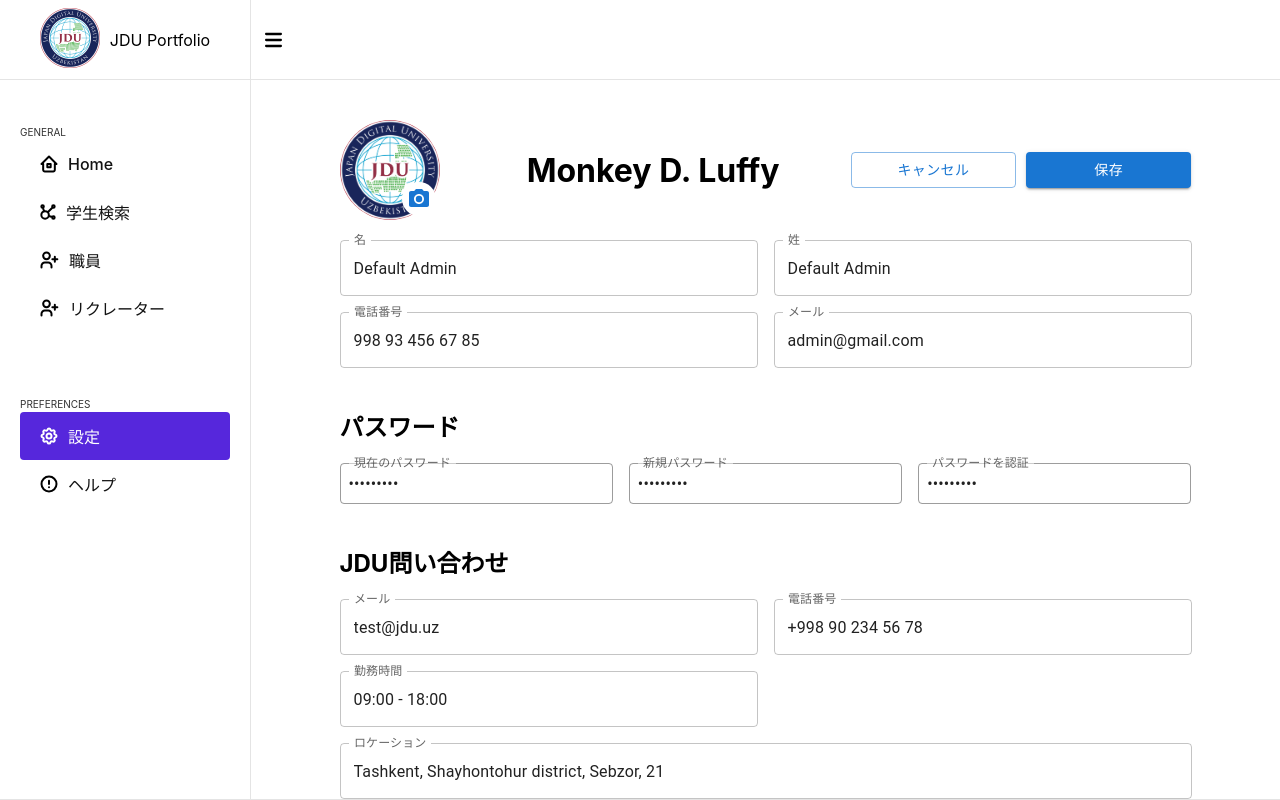
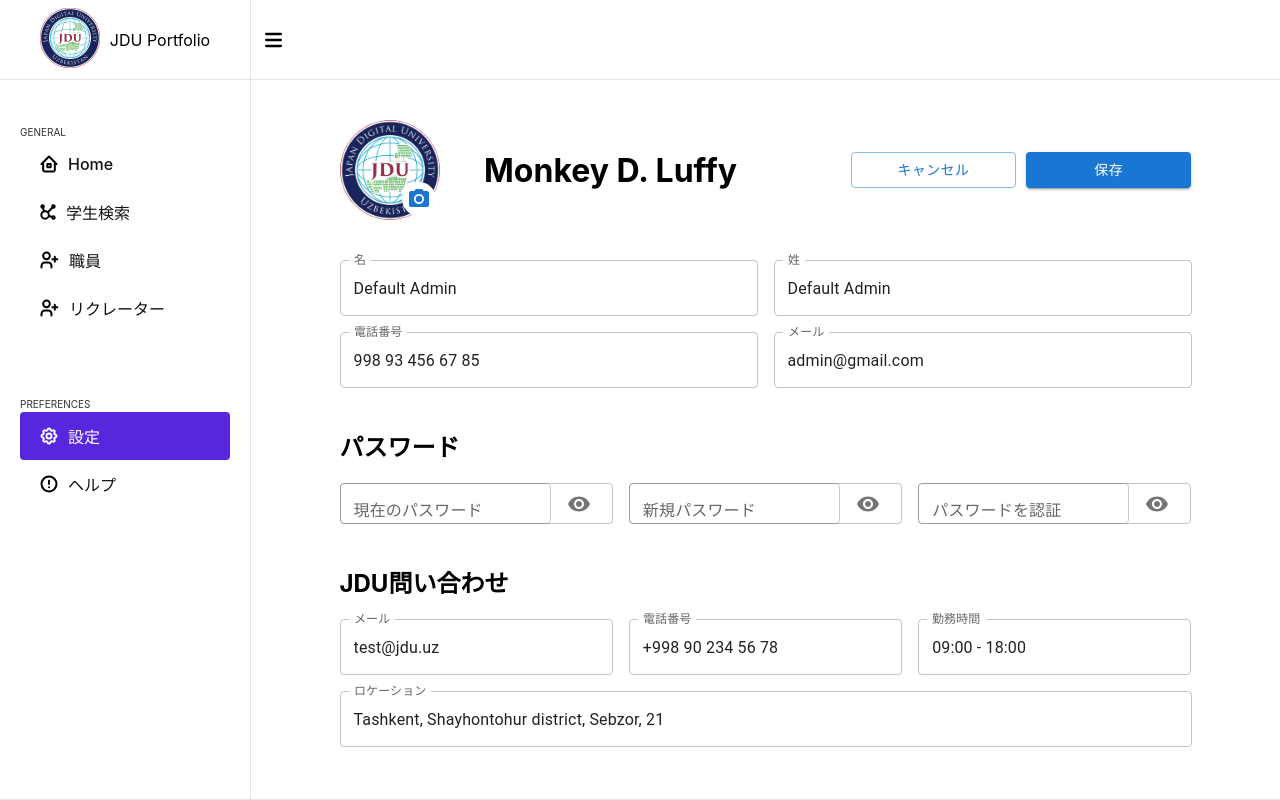
Before and after one commit to jdu211171/portfolio-all, a React (Vite) app in the folder portfolio-client/: page /settings in a window 1280 px wide. Built offline with nearby package versions, Linux system fonts and the light colour scheme; sample sign-in values are in the browser's storage.

Commit message:
Setting page update with style + Basic help page

```diff
--- /dev/null
+++ b/portfolio-client/src/pages/faq/Faq.jsx
@@ -0,0 +1,74 @@
+import React, { useState } from 'react';
+import {
+  Container,
+  Typography,
+  Accordion,
+  AccordionSummary,
+  AccordionDetails,
+  Box,
+} from '@mui/material';
+import ExpandMoreIcon from '@mui/icons-material/ExpandMore';
+import EmailIcon from '@mui/icons-material/Email';
+import PhoneIcon from '@mui/icons-material/Phone';
+import AccessTimeIcon from '@mui/icons-material/AccessTime';
+import LocationOnIcon from '@mui/icons-material/LocationOn';
+
+const FAQ = () => {
+  const [expanded, setExpanded] = useState(false);
+
+  const handleChange = (panel) => (event, isExpanded) => {
+    setExpanded(isExpanded ? panel : false);
+  };
+
+  return (
+    <Container style={{ marginTop: '2rem' }}>
+      <Typography variant="h4" gutterBottom>
+        FAQ
+      </Typography>
+      {Array(8).fill().map((_, index) => (
+        <Accordion
+          key={index}
+          expanded={expanded === `panel${index}`}
+          onChange={handleChange(`panel${index}`)}
+          defaultExpanded={index === 0}
+          sx={{ width: '70%' }}
+        >
+          <AccordionSummary
+            expandIcon={<ExpandMoreIcon />}
+            aria-controls={`panel${index}bh-content`}
+            id={`panel${index}bh-header`}
+          >
+            <Typography>What are the check-in and check-out times?</Typography>
+          </AccordionSummary>
+          <AccordionDetails>
+            <Typography>
+              The check-in time is from 2:00 PM and the check-out time is until 12:00 PM.
+            </Typography>
+          </AccordionDetails>
+        </Accordion>
+      ))}
+      <Box style={{ marginTop: '2rem' }}>
+        <Box display="flex" style={{ marginBottom: '1rem' }}>
+          <EmailIcon />
+          <Typography style={{ marginLeft: '0.5rem' }}>test@jdu.uz</Typography>
+        </Box>
+        <Box display="flex" alignItems="center" style={{ marginBottom: '1rem' }}>
+          <PhoneIcon />
+          <Typography style={{ marginLeft: '0.5rem' }}>+998 90 123 45 67</Typography>
+        </Box>
+        <Box display="flex" alignItems="center" style={{ marginBottom: '1rem' }}>
+          <AccessTimeIcon />
+          <Typography style={{ marginLeft: '0.5rem' }}>09:00 ~ 18:00</Typography>
+        </Box>
+        <Box display="flex" alignItems="center">
+          <LocationOnIcon />
+          <Typography style={{ marginLeft: '0.5rem' }}>
+            Tashkent, Shayhontohur district, Sebzor, 21
+          </Typography>
+        </Box>
+      </Box>
+    </Container>
+  );
+};
+
+export default FAQ;
--- a/portfolio-client/src/pages/setting/Setting.jsx
+++ b/portfolio-client/src/pages/setting/Setting.jsx
@@ -1,15 +1,21 @@
 import React, { useState } from "react";
-import { Container, TextField, Button, Avatar, Grid, Box, IconButton } from "@mui/material";
-import { PhotoCamera } from "@mui/icons-material"; // Import the icon for the button
+import { Container, TextField, Button, Avatar, Grid, Box, IconButton, InputAdornment } from "@mui/material";
+import { PhotoCamera, Visibility, VisibilityOff } from "@mui/icons-material"; // Icon lar
 import jduLogo from "../../assets/logo.png";
 import SettingStyle from "./Setting.module.scss";
 
 const Setting = () => {
-  const [avatarImage, setAvatarImage] = useState(jduLogo); // Initial avatar image
+  const [avatarImage, setAvatarImage] = useState(jduLogo); // xozirgi default image *fayldan olingan rasm
+  const [showCurrentPassword, setShowCurrentPassword] = useState(false);
+  const [showNewPassword, setShowNewPassword] = useState(false);
+  const [showConfirmPassword, setShowConfirmPassword] = useState(false);
+  const [currentPassword, setCurrentPassword] = useState("");
+  const [newPassword, setNewPassword] = useState("");
+  const [confirmPassword, setConfirmPassword] = useState("");
 
   const handleAvatarChange = (event) => {
     const file = event.target.files[0];
-    if (!file) return; // Handle empty file upload
+    if (!file) return;
 
     const reader = new FileReader();
     reader.onload = (e) => {
@@ -18,9 +24,33 @@ const Setting = () => {
     reader.readAsDataURL(file);
   };
 
+  const togglePasswordVisibility = (field) => {
+    switch (field) {
+      case 'current':
+        setShowCurrentPassword(!showCurrentPassword);
+        break;
+      case 'new':
+        setShowNewPassword(!showNewPassword);
+        break;
+      case 'confirm':
+        setShowConfirmPassword(!showConfirmPassword);
+        break;
+      default:
+        break;
+    }
+  };
+
+  const handleSave = () => {
+    if (newPassword === confirmPassword && newPassword !== currentPassword && newPassword !== "") {
+      alert("New data is success");
+    } else {
+      alert("Password validation failed.");
+    }
+  };
+
   return (
     <Container maxWidth="md" className={SettingStyle["setting-container"]}>
-       <Box display="flex" alignItems="center" justifyContent="space-between" className={SettingStyle["header"]}>
+      <Box display="flex" alignItems="center" justifyContent="space-between" className={SettingStyle["header"]}>
         <Box display="inline-flex" alignItems="center" position="relative">
           <Avatar alt="Jerome Bell" src={avatarImage} sx={{ width: 100, height: 100 }} />
           <label htmlFor="avatar-upload">
@@ -37,7 +67,7 @@ const Setting = () => {
           <Button variant="outlined" color="primary" className={SettingStyle["cancel-button"]} style={{ marginRight: '10px' }}>
             キャンセル
           </Button>
-          <Button variant="contained" color="primary" className={SettingStyle["save-button"]}>
+          <Button variant="contained" color="primary" className={SettingStyle["save-button"]} onClick={handleSave}>
             保存
           </Button>
         </Box>
@@ -60,26 +90,74 @@ const Setting = () => {
         <h2 className={SettingStyle["h2"]}>パスワード</h2>
         <Grid container spacing={2}>
           <Grid item xs={12} sm={4}>
-            <TextField label="現在のパスワード" variant="outlined" fullWidth type="password" defaultValue="*********" />
+            <TextField
+              label="現在のパスワード"
+              variant="outlined"
+              fullWidth
+              type={showCurrentPassword ? "text" : "password"}
+              value={currentPassword}
+              onChange={(e) => setCurrentPassword(e.target.value)}
+              InputProps={{
+                endAdornment: (
+                  <InputAdornment position="end">
+                    <IconButton onClick={() => togglePasswordVisibility('current')}>
+                      {showCurrentPassword ? <VisibilityOff /> : <Visibility />}
+                    </IconButton>
+                  </InputAdornment>
+                ),
+              }}
+            />
           </Grid>
           <Grid item xs={12} sm={4}>
-            <TextField label="新規パスワード" variant="outlined" fullWidth type="password" defaultValue="*********" />
+            <TextField
+              label="新規パスワード"
+              variant="outlined"
+              fullWidth
+              type={showNewPassword ? "text" : "password"}
+              value={newPassword}
+              onChange={(e) => setNewPassword(e.target.value)}
+              InputProps={{
+                endAdornment: (
+                  <InputAdornment position="end">
+                    <IconButton onClick={() => togglePasswordVisibility('new')}>
+                      {showNewPassword ? <VisibilityOff /> : <Visibility />}
+                    </IconButton>
+                  </InputAdornment>
+                ),
+              }}
+            />
           </Grid>
           <Grid item xs={12} sm={4}>
-            <TextField label="パスワードを認証" variant="outlined" fullWidth type="password" defaultValue="S5a8%2#91" />
+            <TextField
+              label="パスワードを認証"
+              variant="outlined"
+              fullWidth
+              type={showConfirmPassword ? "text" : "password"}
+              value={confirmPassword}
+              onChange={(e) => setConfirmPassword(e.target.value)}
+              InputProps={{
+                endAdornment: (
+                  <InputAdornment position="end">
+                    <IconButton onClick={() => togglePasswordVisibility('confirm')}>
+                      {showConfirmPassword ? <VisibilityOff /> : <Visibility />}
+                    </IconButton>
+                  </InputAdornment>
+                ),
+              }}
+            />
           </Grid>
         </Grid>
       </Box>
       <Box className={SettingStyle["section"]}>
         <h2 className={SettingStyle["h2"]}>JDU問い合わせ</h2>
         <Grid container spacing={2}>
-          <Grid item xs={12} sm={6}>
+          <Grid item xs={12} sm={4}>
             <TextField label="メール" variant="outlined" fullWidth defaultValue="test@jdu.uz" />
           </Grid>
-          <Grid item xs={12} sm={6}>
+          <Grid item xs={12} sm={4}>
             <TextField label="電話番号" variant="outlined" fullWidth defaultValue="+998 90 234 56 78" />
           </Grid>
-          <Grid item xs={12} sm={6}>
+          <Grid item xs={12} sm={4}>
             <TextField label="勤務時間" variant="outlined" fullWidth defaultValue="09:00 - 18:00" />
           </Grid>
           <Grid item xs={12}>
--- a/portfolio-client/src/pages/setting/Setting.module.scss
+++ b/portfolio-client/src/pages/setting/Setting.module.scss
@@ -3,9 +3,8 @@
   }
 
   .header {
-    margin-bottom: 20px;
+    margin-bottom: 40px;
     display: flex;
-    justify-content: space-between;
     align-items: center;
   }
 
@@ -13,6 +12,11 @@
     display: flex;
     align-items: center;
     width: 40%;
+    margin-left: 10%;
+  }
+  .save-button,
+  .cancel-button{
+    width: 200px;
   }
 
   .section {
--- a/portfolio-client/src/routes.jsx
+++ b/portfolio-client/src/routes.jsx
@@ -8,6 +8,8 @@ import Home from './pages/home/Home';
 import Setting from './pages/setting/Setting';
 import Student from './pages/student/Student';
 import Login from './pages/login/Login';
+import FAQ from './pages/faq/Faq';
+
 import NotFound from './pages/NotFound';
 
 const AppRoutes = () => {
@@ -18,7 +20,8 @@ const AppRoutes = () => {
           <Route element={<ProtectedLayout />}>
             <Route index element={<Home />} />
             <Route path="/student" element={<Student />} />
-            <Route path='/settings' element ={<Setting />} />
+            <Route path="/settings" element ={<Setting />} />
+            <Route path="/help" element= {<FAQ />} />
           </Route>
           <Route path="*" element={<NotFound />} />
         </Route>
```
Also changed, not shown: portfolio-client/src/pages/faq/Faq.module.scss (added).
